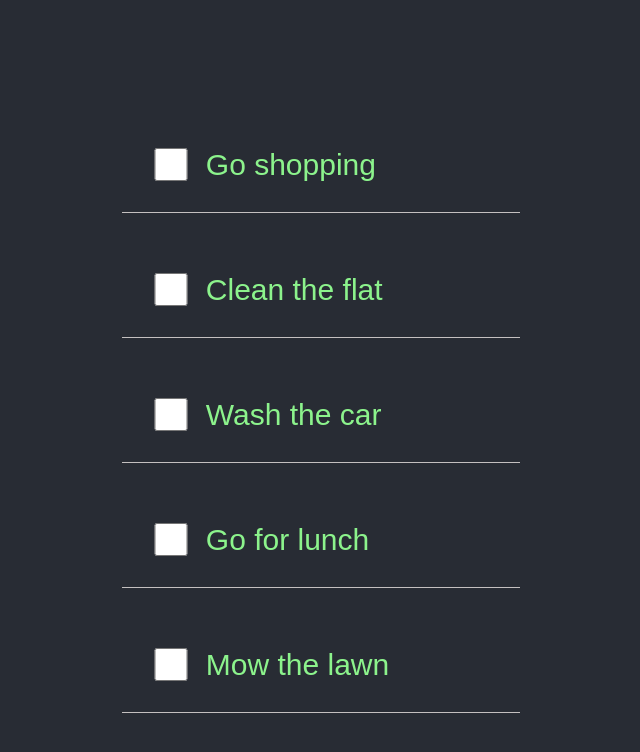
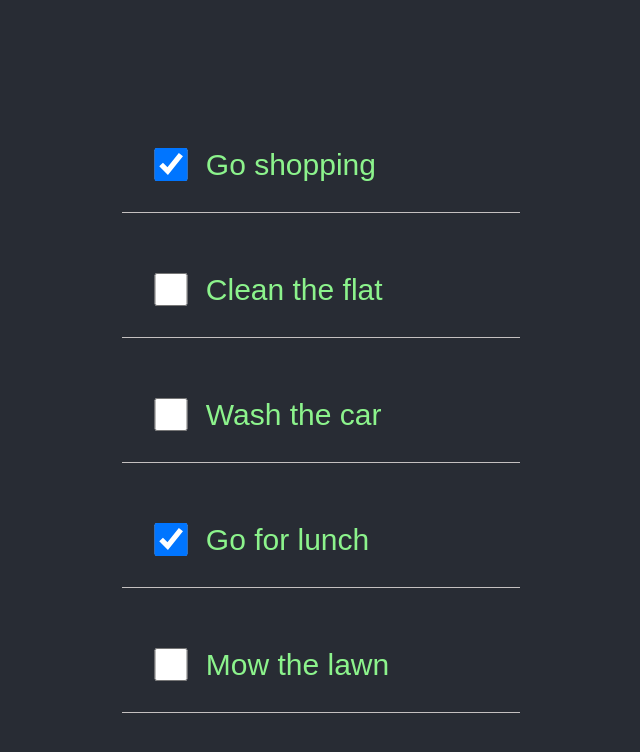
Before and after one commit to wojciech-13/Todo-list, a React (Create React App) app: page / in a window 1280 px wide. Shown: the top 752 px of the page, without its empty margins (319-959 px from the left). Built offline with nearby package versions, Linux system fonts and the light colour scheme.

Commit message:
Add constructor to App component

```diff
--- a/src/App.js
+++ b/src/App.js
@@ -4,8 +4,16 @@ import ListItem from './ListItem/ListItem.js';
 import todosData from './todosData.js';
 
 class App extends Component {
+
+  constructor() {
+    super();
+    this.state = {todosData: todosData}
+  }
+
+
+
   render() {
-    const listItems = todosData.map(item=> <ListItem  key={item.id} item={item} />);
+    const listItems = this.state.todosData.map(item=> <ListItem  handleChange={this.handleChange} key={item.id} item={item} />);
     return (
       <div className="App">
         <header className="App-header">
--- a/src/ListItem/ListItem.js
+++ b/src/ListItem/ListItem.js
@@ -4,7 +4,7 @@ import './ListItem.css';
 function ListItem(props){
     return(
         <div className="list-item">
-            <input type="checkbox"></input>
+            <input type="checkbox" checked={props.item.completed}></input>
             <p>{props.item.text}</p>
         </div>
     )
```
